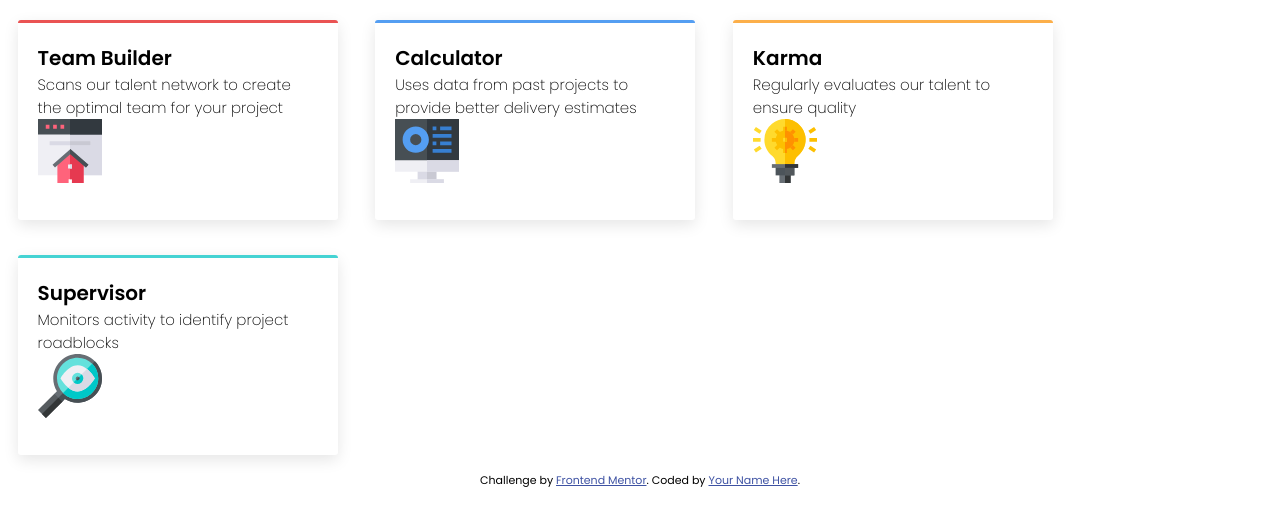
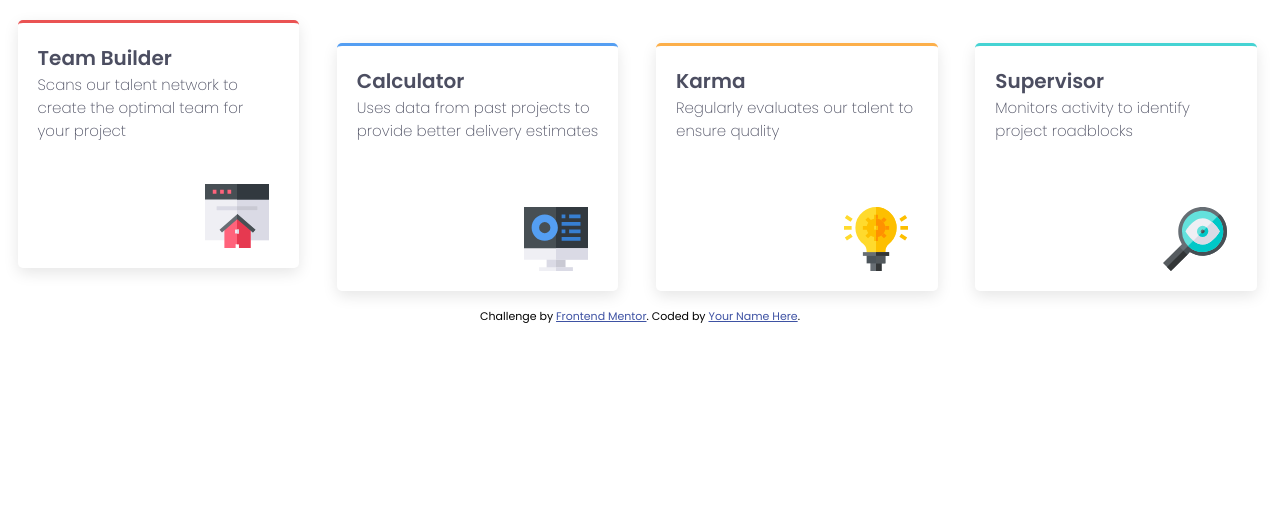
Before and after one commit to loganrane/FrontEndDev101, a plain HTML site: page 7. Four Card Feature/index.html in a window 1280 px wide. Shown: the part 268-794 px from the top of the page. Drawn offline with Linux system fonts and the light colour scheme.

Commit message:
feat: Make the card with right positioning inside them

```diff
--- a/7. Four Card Feature/index.html
+++ b/7. Four Card Feature/index.html
@@ -52,7 +52,11 @@
         <p class="card__text">
           Scans our talent network to create the optimal team for your project
         </p>
-        <img src="images/icon-team-builder.svg" alt="team-builder" />
+        <img
+          src="images/icon-team-builder.svg"
+          alt="team-builder"
+          class="card__icon"
+        />
       </section>
 
       <section class="card card--2">
@@ -60,7 +64,11 @@
         <p class="card__text">
           Uses data from past projects to provide better delivery estimates
         </p>
-        <img src="images/icon-calculator.svg" alt="calculator" />
+        <img
+          src="images/icon-calculator.svg"
+          alt="calculator"
+          class="card__icon"
+        />
       </section>
 
       <section class="card card--3">
@@ -68,7 +76,7 @@
         <p class="card__text">
           Regularly evaluates our talent to ensure quality
         </p>
-        <img src="images/icon-karma.svg" alt="karma" />
+        <img src="images/icon-karma.svg" alt="karma" class="card__icon" />
       </section>
 
       <section class="card card--4">
@@ -76,7 +84,11 @@
         <p class="card__text">
           Monitors activity to identify project roadblocks
         </p>
-        <img src="images/icon-supervisor.svg" alt="supervisor" />
+        <img
+          src="images/icon-supervisor.svg"
+          alt="supervisor"
+          class="card__icon"
+        />
       </section>
     </main>
 
--- a/7. Four Card Feature/sass/main.scss
+++ b/7. Four Card Feature/sass/main.scss
@@ -68,22 +68,32 @@ body {
 // ---------------------
 // CARDS
 // ---------------------
+
 .card {
   display: inline-block;
   margin: 1.75rem;
   padding: 2rem;
-  width: 25vw;
-  height: 25vh;
-  border-radius: 0.3rem;
+  width: 22vw;
+  height: 31vh;
+  border-radius: 0.5rem;
   box-shadow: 0 0.5rem 1.5rem rgba(0, 0, 0, 0.1);
+  position: relative;
 
   &__heading {
     font-size: 2rem;
+    color: $veryDarkBlue;
   }
 
   &__text {
     font-size: 1.5rem;
     font-weight: 200;
+    color: $veryDarkBlue;
+  }
+
+  &__icon {
+    position: absolute;
+    bottom: 2rem;
+    right: 3rem;
   }
 
   &--1 {
```
Also changed, not shown: 7. Four Card Feature/dist/css/main.min.css.
